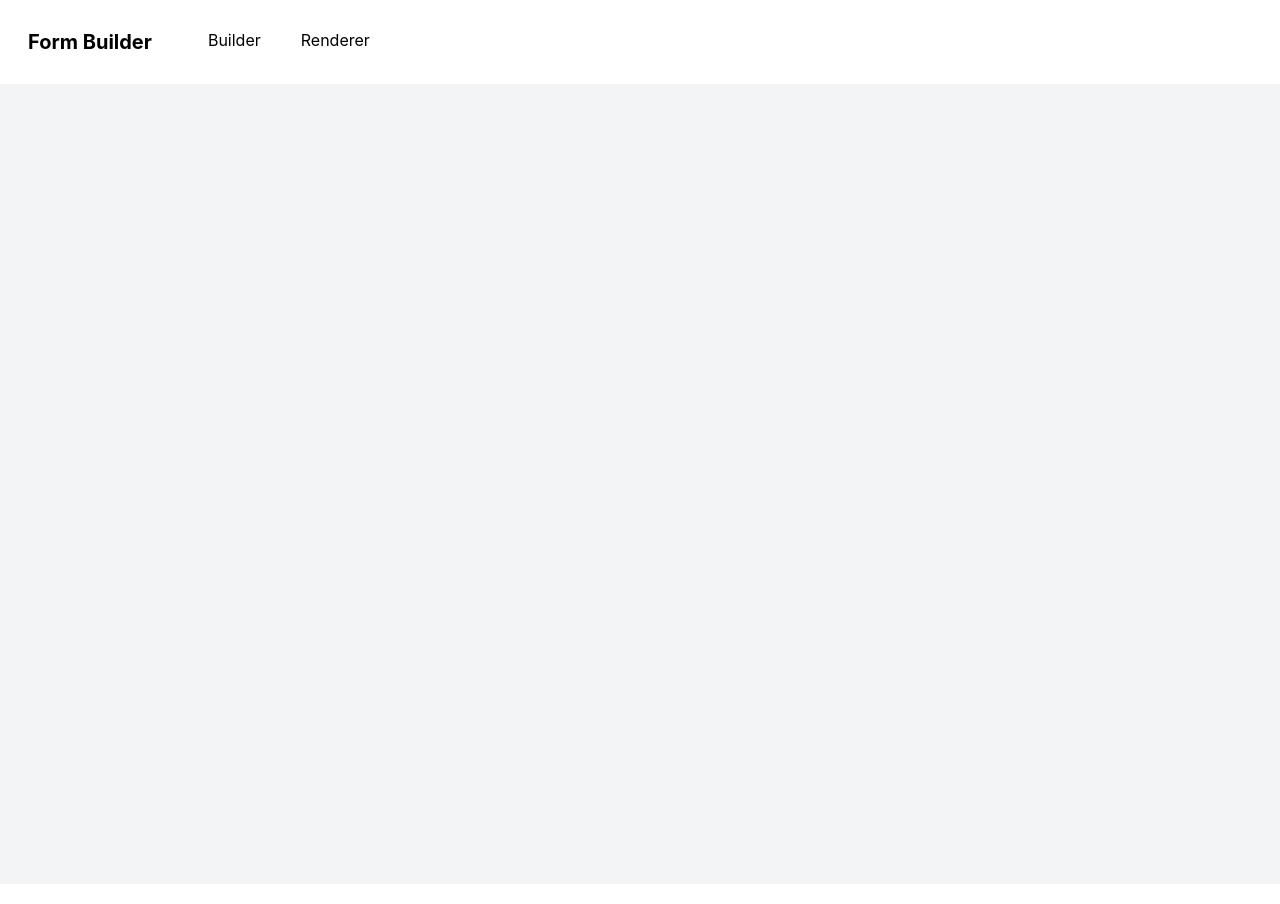
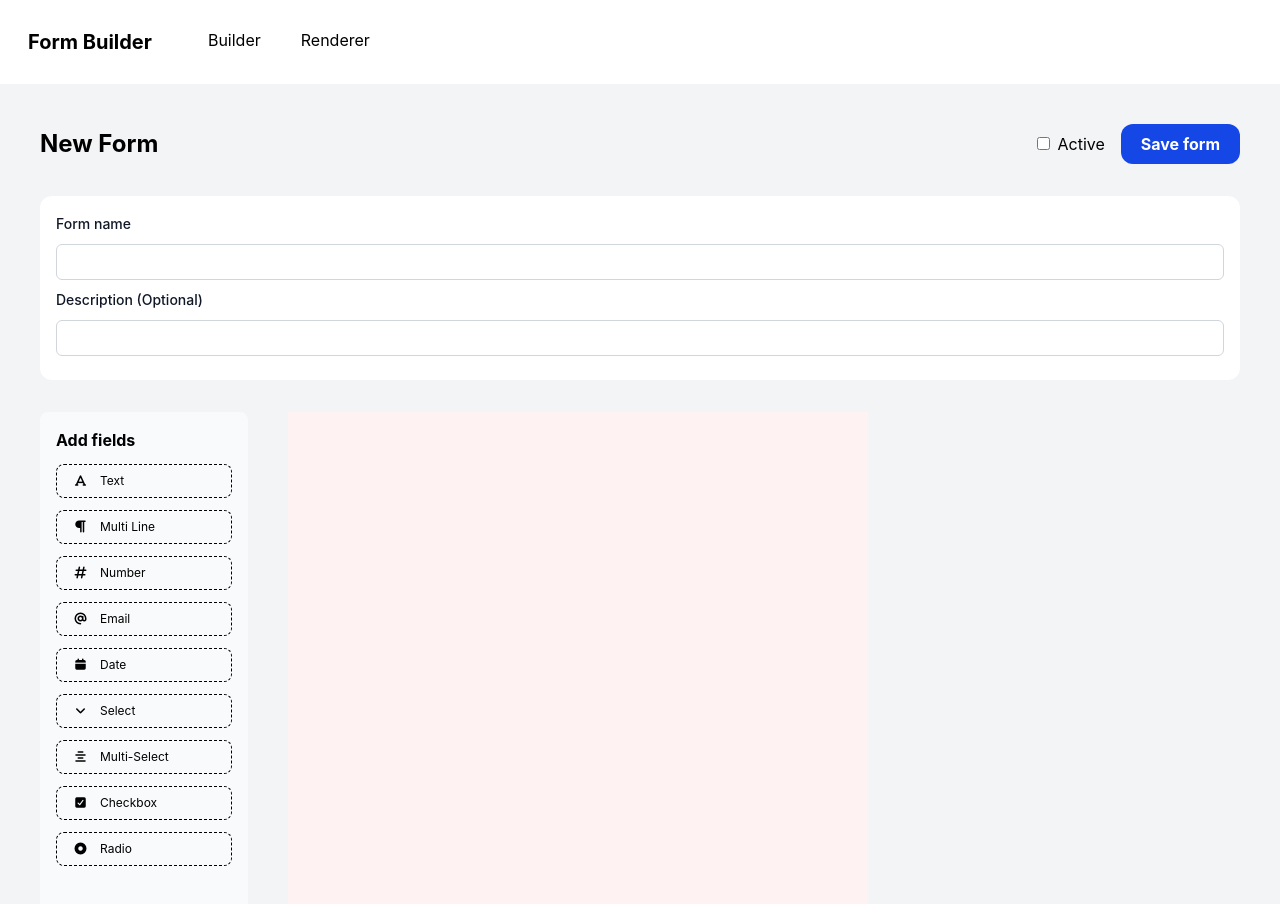
Before and after one commit to amanraina1/form-builder-vue, a Vue app in the folder frontend/: page / in a window 1280 px wide. Shown: the top 904 px of the page. Built offline with nearby package versions, Linux system fonts and the light colour scheme.

Commit message:
completed builder

```diff
--- a/frontend/index.html
+++ b/frontend/index.html
@@ -3,6 +3,13 @@
   <head>
     <meta charset="UTF-8" />
     <link rel="icon" type="image/svg+xml" href="/favicon.svg" />
+    <link
+      rel="stylesheet"
+      href="https://cdnjs.cloudflare.com/ajax/libs/font-awesome/7.0.1/css/all.min.css"
+      integrity="sha512-2SwdPD6INVrV/lHTZbO2nodKhrnDdJK9/kg2XD1r9uGqPo1cUbujc+IYdlYdEErWNu69gVcYgdxlmVmzTWnetw=="
+      crossorigin="anonymous"
+      referrerpolicy="no-referrer"
+    />
     <meta name="viewport" content="width=device-width, initial-scale=1.0" />
     <title>frontend</title>
   </head>
--- a/frontend/package.json
+++ b/frontend/package.json
@@ -11,9 +11,11 @@
   "dependencies": {
     "@tailwindcss/vite": "^4.2.4",
     "axios": "^1.16.0",
+    "react-icons": "^5.6.0",
     "tailwindcss": "^4.2.4",
     "vue": "^3.5.32",
-    "vue-draggable": "^2.0.6"
+    "vue-draggable": "^2.0.6",
+    "vuedraggable": "^4.1.0"
   },
   "devDependencies": {
     "@vitejs/plugin-vue": "^6.0.6",
--- a/frontend/src/App.vue
+++ b/frontend/src/App.vue
@@ -14,3 +14,9 @@ import FormBuilder from "./components/Builder/FormBuilder.vue";
     </div>
   </main>
 </template>
+
+<style>
+.main-wrapper {
+  max-width: 1280px;
+}
+</style>
--- a/frontend/src/components/Builder/FormBuilder.vue
+++ b/frontend/src/components/Builder/FormBuilder.vue
@@ -1,3 +1,40 @@
-<script setup></script>
+<script setup>
+import Menu from "./FormComponents/Menu.vue";
+import Sections from "./FormComponents/Sections.vue";
+import TextField from "../FormFields/TextField.vue";
+</script>
 
-<template></template>
+<template>
+  <div class="main-wrapper mx-auto p-10 basic-details">
+    <header class="flex justify-between items-center">
+      <h1 class="font-bold text-2xl">New Form</h1>
+      <span>
+        <span class="mr-4">
+          <input type="checkbox" class="mr-2" />
+          <label>Active</label>
+        </span>
+        <button
+          class="bg-blue-700 hover:bg-blue-900 text-white font-bold py-2 px-5 rounded-xl cursor-pointer"
+        >
+          Save form
+        </button>
+      </span>
+    </header>
+
+    <div class="bg-white p-4 my-8 rounded-xl">
+      <TextField name="formName" label="Form name" />
+
+      <TextField
+        type="textarea"
+        name="description"
+        label="Description (Optional)"
+      />
+    </div>
+
+    <div class="grid grid-cols-10 gap-10">
+      <Menu class="md:col-span-2" />
+      <Sections class="col-span-5" />
+      <!-- <Menu class="col-span-3" /> -->
+    </div>
+  </div>
+</template>
--- /dev/null
+++ b/frontend/src/components/Builder/FormComponents/Fields.vue
@@ -0,0 +1,41 @@
+<script setup>
+import { ref } from "vue";
+
+const props = defineProps({
+  fieldData: { type: Object, required: true },
+});
+</script>
+<template>
+  <div class="main-div-form-builder">
+    <div
+      v-if="fieldData.type === 'text'"
+      class="flex input-field bg-slate-50 p-4 rounded-xl mb-4"
+    >
+      <label :for="fieldData.label" class="text-sm block text-gray-900">{{
+        fieldData.label
+      }}</label>
+      <input
+        :id="fieldData.name"
+        :disabled="true"
+        type="text"
+        :name="fieldData.name"
+        placeholder="Short text"
+        class="block ml-4 rounded-sm grow py-1.5 pr-3 pl-1 text-base text-gray-900 outline-1 placeholder:text-gray-400 sm:text-sm/6"
+      />
+    </div>
+
+    <div v-else class="flex input-field bg-slate-50 p-4 rounded-xl mb-4">
+      <label for="price" class="block text-sm/6 font-medium text-gray-900"
+        >Multi Line</label
+      >
+      <input
+        :id="fieldData.name"
+        :disabled="true"
+        type="text"
+        :name="fieldData.name"
+        placeholder="Short text"
+        class="block ml-4 rounded-sm grow py-1.5 pr-3 pl-1 text-base text-gray-900 outline-1 placeholder:text-gray-400 sm:text-sm/6"
+      />
+    </div>
+  </div>
+</template>
--- /dev/null
+++ b/frontend/src/components/Builder/FormComponents/Menu.vue
@@ -0,0 +1,97 @@
+<script setup>
+import { ref } from "vue";
+import draggable from "vuedraggable";
+
+const FIELD_TYPES = ref([
+  {
+    id: 1,
+    name: "Text",
+    type: "text",
+    label: "Single Line",
+    placeholder: "Single Line",
+    icon: "fa-solid fa-font",
+  },
+  {
+    id: 2,
+    name: "Multi Line",
+    type: "textarea",
+    icon: "fa-solid fa-paragraph",
+  },
+
+  {
+    id: 3,
+    name: "Number",
+    type: "number",
+    icon: "fa-solid fa-hashtag",
+  },
+  {
+    id: 4,
+    name: "Email",
+    type: "email",
+    icon: "fa-solid fa-at",
+  },
+  {
+    id: 5,
+    name: "Date",
+    type: "date",
+    icon: "fa-solid fa-calendar",
+  },
+  {
+    id: 6,
+    name: "Select",
+    type: "select",
+    icon: "fa-solid fa-angle-down",
+  },
+  {
+    id: 7,
+    name: "Multi-Select",
+    type: "multiselect",
+    icon: "fa-solid fa-align-center",
+  },
+  {
+    id: 8,
+    name: "Checkbox",
+    type: "checkbox",
+    icon: "fa-solid fa-square-check",
+  },
+  {
+    id: 9,
+    name: "Radio",
+    type: "radio",
+    icon: "fa-solid fa-circle-dot",
+  },
+]);
+
+const clonedElement = (data) => {
+  const cloned = JSON.parse(JSON.stringify(data));
+  return cloned;
+};
+</script>
+
+<template>
+  <div class="main-wrapper bg-slate-50 p-4 rounded-lg">
+    <header class="mb-3">
+      <p class="font-bold">Add fields</p>
+    </header>
+
+    <draggable
+      class="drag-list"
+      :list="FIELD_TYPES"
+      itemKey="id"
+      :sort="false"
+      :clone="clonedElement"
+      :group="{ name: 'form-builder', pull: 'clone', put: false }"
+    >
+      <template #item="{ element }">
+        <ul class="cursor-move">
+          <li
+            class="flex items-center gap-3 my-3 border border-dashed rounded-lg py-2 px-4 hover:text-indigo-600"
+          >
+            <i class="text-xs" :class="element.icon"></i>
+            <span class="text-xs">{{ element.name }}</span>
+          </li>
+        </ul>
+      </template>
+    </draggable>
+  </div>
+</template>
--- /dev/null
+++ b/frontend/src/components/Builder/FormComponents/Sections.vue
@@ -0,0 +1,35 @@
+<script setup>
+import { ref, computed } from "vue";
+import draggable from "vuedraggable";
+import Fields from "./Fields.vue";
+
+const dragOptions = computed(() => {
+  return {
+    animation: 200,
+    group: "form-builder",
+  };
+});
+
+const fieldsList = ref([]);
+</script>
+
+<template>
+  <div class="main">
+    <div class="field-sections h-screen bg-red-50">
+      <draggable v-bind="dragOptions" :list="fieldsList">
+        <template #item="{ element, index }">
+          <div
+            v-if="fieldsList.length == 0"
+            class="flex justify-center items-center border border-dashed rounded-lg min-h-37.5"
+          >
+            <p class="text-gray-500">
+              Drag a field from the left and drop here to add. Drag rows to
+              reorder.
+            </p>
+          </div>
+          <Fields v-else :fieldData="element" :key="index" />
+        </template>
+      </draggable>
+    </div>
+  </div>
+</template>
--- /dev/null
+++ b/frontend/src/components/FormFields/TextField.vue
@@ -0,0 +1,31 @@
+<script setup>
+defineProps({
+  placeholder: { type: String, default: "" },
+  type: { type: String, default: "text" },
+  name: { type: String, required: true },
+  label: { type: String, required: true },
+});
+</script>
+
+<template>
+  <div class="mb-2">
+    <label
+      for="price"
+      class="block font-bold text-sm/6 font-medium text-gray-900"
+      >{{ label }}</label
+    >
+    <div class="mt-2">
+      <div
+        class="flex items-center rounded-md bg-white pl-3 outline-1 -outline-offset-1 outline-gray-300 has-[input:focus-within]:outline-2 has-[input:focus-within]:-outline-offset-2 has-[input:focus-within]:outline-indigo-600"
+      >
+        <input
+          :type="text"
+          :name="name"
+          :id="name"
+          class="block min-w-0 grow py-1.5 pr-3 pl-1 text-base text-gray-900 placeholder:text-gray-400 focus:outline-none sm:text-sm/6"
+          :placeholder="placeholder"
+        />
+      </div>
+    </div>
+  </div>
+</template>
--- a/frontend/src/components/FormsList.vue
+++ b/frontend/src/components/FormsList.vue
@@ -60,8 +60,3 @@ axios
     </ul>
   </div>
 </template>
-<style>
-.main-wrapper {
-  max-width: 1280px;
-}
-</style>
```
Also changed, not shown: 1 other file (tests, documents, lock files or other folders).
